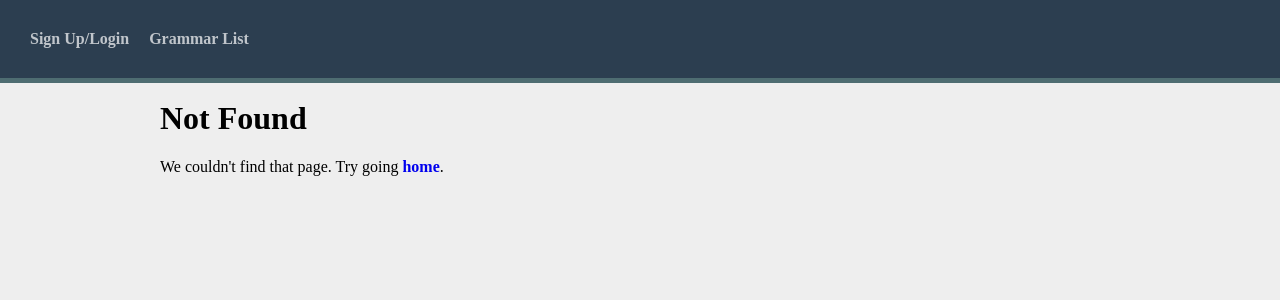
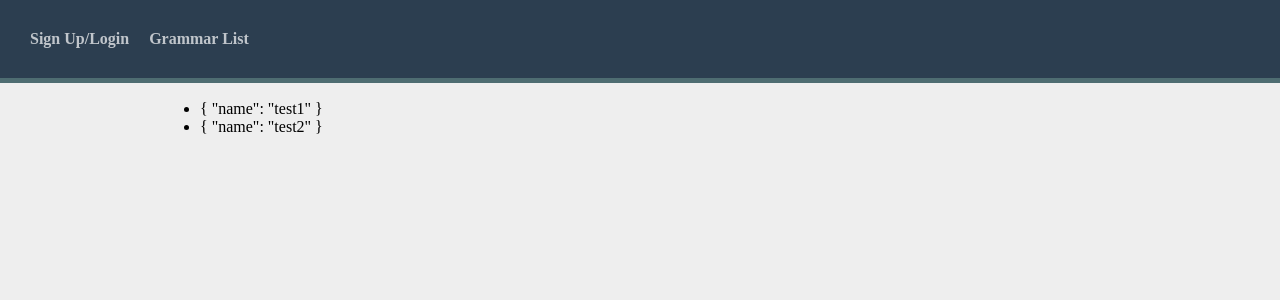
Before and after one commit to slownie/bunpou-resource-client, a Vue app: page /test/1 in a window 1280 px wide. Before the commit this address had no page. Shown: the top 300 px of the page. Built offline with nearby package versions, Linux system fonts and the light colour scheme.

Commit message:
refactoring points.json and GrammarListVue

```diff
--- a/src/data/points.json
+++ b/src/data/points.json
@@ -261,6 +261,12 @@
           "eg": "Thanks to the strong wind, the yacht gained speed."
         }
       ]
+    },
+
+    {
+      "id": "9",
+      "name": ""
+
     }
   ]
 }
--- /dev/null
+++ b/src/data/points2.json
@@ -0,0 +1,8 @@
+{
+    "うちに": {
+        "name": "test1"
+    },
+    "test2": {
+        "name": "test2"
+    }
+}
--- a/src/router/index.js
+++ b/src/router/index.js
@@ -6,6 +6,7 @@ import AuthFailureView from "@/views/AuthFailureView.vue";
 import NotFound from "@/views/NotFound.vue";
 
 import { useUserStore } from "../stores/UserStore";
+import TestView from "@/views/TestView.vue";
 
 // https://router.vuejs.org/guide/advanced/navigation-guards.html#global-before-guards
 // https://stackoverflow.com/questions/65588580/how-to-change-component-rendered-by-router-on-state-change-in-vue
@@ -26,6 +27,12 @@ const router = createRouter({
           return "/home";
         }
       },
+    },
+
+    {
+      path: "/test/:id",
+      name: "Test",
+      component: TestView
     },
 
     {
--- /dev/null
+++ b/src/views/TestView.vue
@@ -0,0 +1,17 @@
+<script setup>
+import sourceData from "@/data/points2.json";
+import { useRoute } from "vue-router";
+const route = useRoute();
+
+console.log(sourceData[route.params.id]);
+
+</script>
+
+<template>
+    {{ sourceData[route.params.id] }}
+    <ul>
+        <li v-for="point in sourceData" :key="point.name">
+            {{point}}
+        </li>
+    </ul>
+</template>
```
Also changed, not shown: todo.txt.
